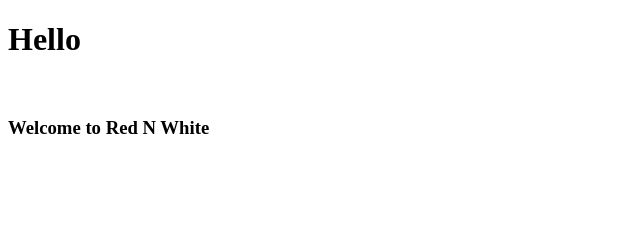
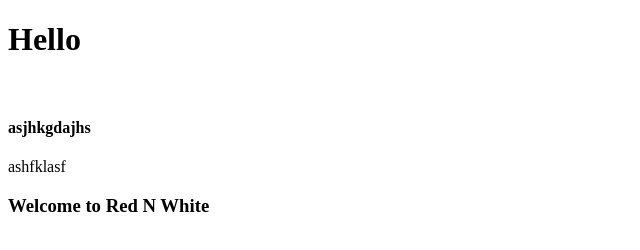
Before and after one commit to RinkalAdesara/RnwProjects, a plain HTML site: page index.html in a window 1280 px wide. Shown: the whole page, without its empty margins (0-640 px from the left). Drawn offline with Linux system fonts and the light colour scheme.

Commit message:
changes in index file

```diff
--- a/index.html
+++ b/index.html
@@ -8,6 +8,7 @@
 </head>
 <body>
     <h1>Hello</h1><br>
+    <h4>asjhkgdajhs</h4>ashfklasf
     <h3>Welcome to Red N White</h3>
 </body>
 </html>
```
